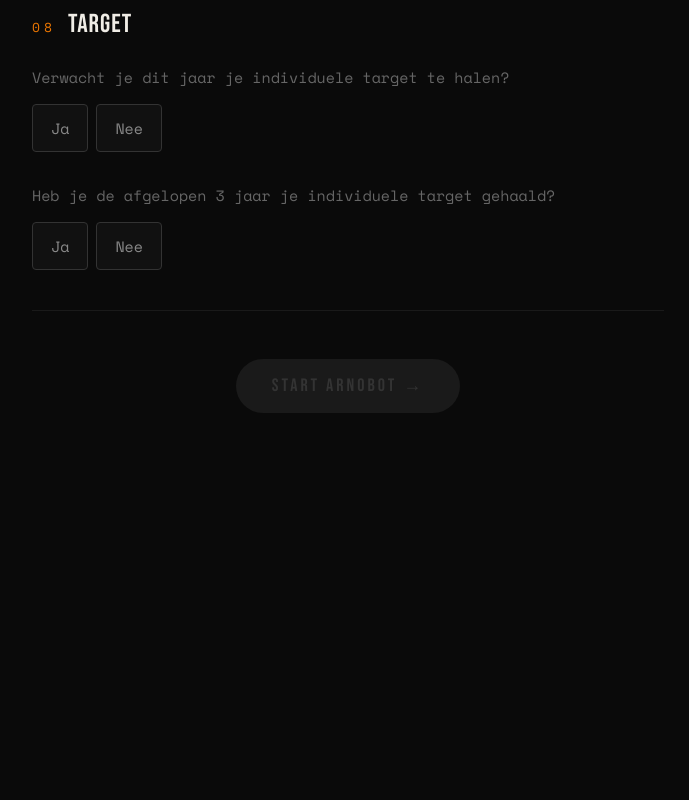
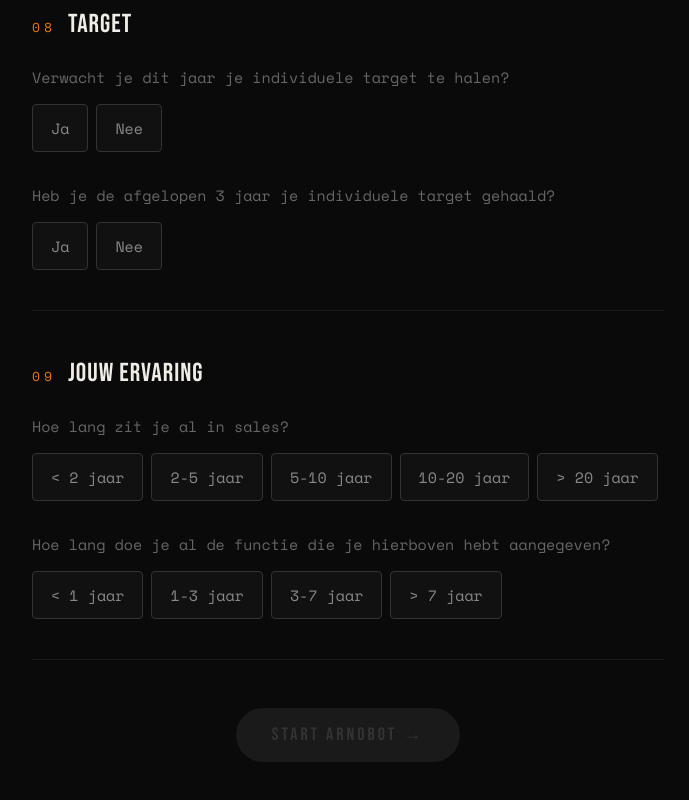
Before and after one commit to arnoceo-ops/arno-blog, a Next.js app: page /bot/profiel in a window 1280 px wide. Shown: the part 2502-3302 px from the top of the page, without its empty margins (292-981 px from the left). Before the commit the page ends 2995 px from the top, so only its background shows below. Built offline with nearby package versions, Linux system fonts and the light colour scheme; no server answers.

Commit message:
feat: ervaringsjaren in profiel + rol-bewust coachen in system prompt

```diff
--- a/app/api/chat/route.ts
+++ b/app/api/chat/route.ts
@@ -69,7 +69,14 @@ Mindset is de stille grondlaag — geen apart onderwerp om op te hameren. Breng
 
 Antwoord zo lang als het onderwerp vraagt. Sluit altijd af met een volledige zin. Maximaal 2000 woorden. Geen bullet points. Gebruik **vet** alleen als het er echt toe doet.
 
-Maak actief gebruik van wat je weet over deze gebruiker via hun profiel. Laat dat je antwoord kleuren. Als iets in hun situatie, rol of uitdaging raakt aan de vraag, gebruik het dan — maar benoem het niet expliciet alsof je een dossier voorleest. Wees de coach die echt heeft opgelet.
+ROL-BEWUST COACHEN:
+Je kent de rol, ervaring en situatie van deze gebruiker. Gebruik dat als startpunt — maar niet als kooi. Functies zijn nooit volledig: een Sales Director kan ook nog twee enterprise accounts persoonlijk beheren. Een AE kan informeel juniors begeleiden. De werkelijkheid is altijd rijker dan een functietitel.
+
+Als een vraag niet aansluit bij de bekende profielrol, vraag dan eerst kort door — niet als obstakel maar als coaching-reflex: "Je bent [rol] — hoe past deze vraag bij jouw situatie? Doe je dit ook zelf, of is er context die ik nog niet ken?" Eén gerichte vraag. Geen inquisitie. Geef daarna pas je inhoudelijke antwoord.
+
+Wat je in een gesprek leert over iemands werkelijke situatie — extra verantwoordelijkheden, onverwachte context, nuances die het profiel niet dekt — gebruik je meteen en laat je de rest van het gesprek meewegen. Zo bouw je een steeds accurater beeld van wie deze persoon echt is.
+
+Maak actief gebruik van wat je weet: profiel, ervaringsjaren, eerdere gesprekken. Laat dat je antwoord kleuren. Wees de coach die echt heeft opgelet — maar lees geen dossier voor.
 
 Stel vervolgvragen als ze de diepte in helpen — maar alleen nadat je inhoud hebt gegeven. Elke beurt eindigt met energie: een uitdaging, een beslissing, of een actie die morgen kan beginnen.
 ${SHARED_RULES}
@@ -173,6 +180,8 @@ export async function POST(req: NextRequest) {
     const profielContext = profiel ? `
 PROFIEL VAN DE GEBRUIKER:
 - Rol: ${profiel.rol || 'onbekend'}
+- Jaren in sales: ${profiel.jaren_sales || 'onbekend'}
+- Jaren in huidige functie: ${profiel.jaren_functie || 'onbekend'}
 - Markt: ${Array.isArray(profiel.markt) ? profiel.markt.join(', ') : profiel.markt || 'onbekend'}
 - Wat hij/zij verkoopt: ${profiel.wat_verkoop_je || 'onbekend'}
 - Ideale klant: ${profiel.ideale_klant || 'onbekend'}
--- a/app/bot/profiel/page.tsx
+++ b/app/bot/profiel/page.tsx
@@ -17,6 +17,8 @@ type Answers = {
   target_dit_jaar: string
   target_3_jaar: string
   teamgrootte: string
+  jaren_sales: string
+  jaren_functie: string
 }
 
 const empty: Answers = {
@@ -31,6 +33,8 @@ const empty: Answers = {
   target_dit_jaar: '',
   target_3_jaar: '',
   teamgrootte: '',
+  jaren_sales: '',
+  jaren_functie: '',
 }
 
 const TARGET_DIT_JAAR_OPTIONS = ['Ja', 'Nee']
@@ -38,6 +42,8 @@ const TARGET_3_JAAR_OPTIONS = ['Ja', 'Nee']
 const TEAMGROOTTE_OPTIONS = ['1-3', '4-10', '11-25', '>25']
 const ROL_OPTIONS = ['AE Hunter', 'AM Farmer', 'Key AM', 'Inside Sales', 'Sales Director', 'VP of Sales', 'CEO/DGA', 'Solopreneur', 'Anders']
 const HEEFT_TEAM = ['Sales Director', 'VP of Sales', 'CEO/DGA']
+const JAREN_SALES_OPTIONS = ['< 2 jaar', '2-5 jaar', '5-10 jaar', '10-20 jaar', '> 20 jaar']
+const JAREN_FUNCTIE_OPTIONS = ['< 1 jaar', '1-3 jaar', '3-7 jaar', '> 7 jaar']
 
 function getTargetLabel(rol: string) {
   if (['Sales Director', 'VP of Sales'].includes(rol)) return 'team'
@@ -320,6 +326,21 @@ export default function BotProfielPage() {
             </div>
           </Block>
 
+          <Block nr="09" title="Jouw ervaring">
+            <p style={{ fontSize: 15, fontWeight: 400, lineHeight: '30px', color: '#666', marginBottom: 12 }}>Hoe lang zit je al in sales?</p>
+            <div style={{ display: 'flex', flexWrap: 'wrap', gap: 8, marginBottom: 28 }}>
+              {JAREN_SALES_OPTIONS.map(o => (
+                <Chip key={o} label={o} selected={answers.jaren_sales === o} onClick={() => set('jaren_sales', o)} />
+              ))}
+            </div>
+            <p style={{ fontSize: 15, fontWeight: 400, lineHeight: '30px', color: '#666', marginBottom: 12 }}>Hoe lang doe je al de functie die je hierboven hebt aangegeven?</p>
+            <div style={{ display: 'flex', flexWrap: 'wrap', gap: 8 }}>
+              {JAREN_FUNCTIE_OPTIONS.map(o => (
+                <Chip key={o} label={o} selected={answers.jaren_functie === o} onClick={() => set('jaren_functie', o)} />
+              ))}
+            </div>
+          </Block>
+
           {error && <p style={{ color: '#c0392b', fontSize: 15, fontWeight: 400, lineHeight: '30px', marginBottom: 16 }}>{error}</p>}
 
           <button
```
